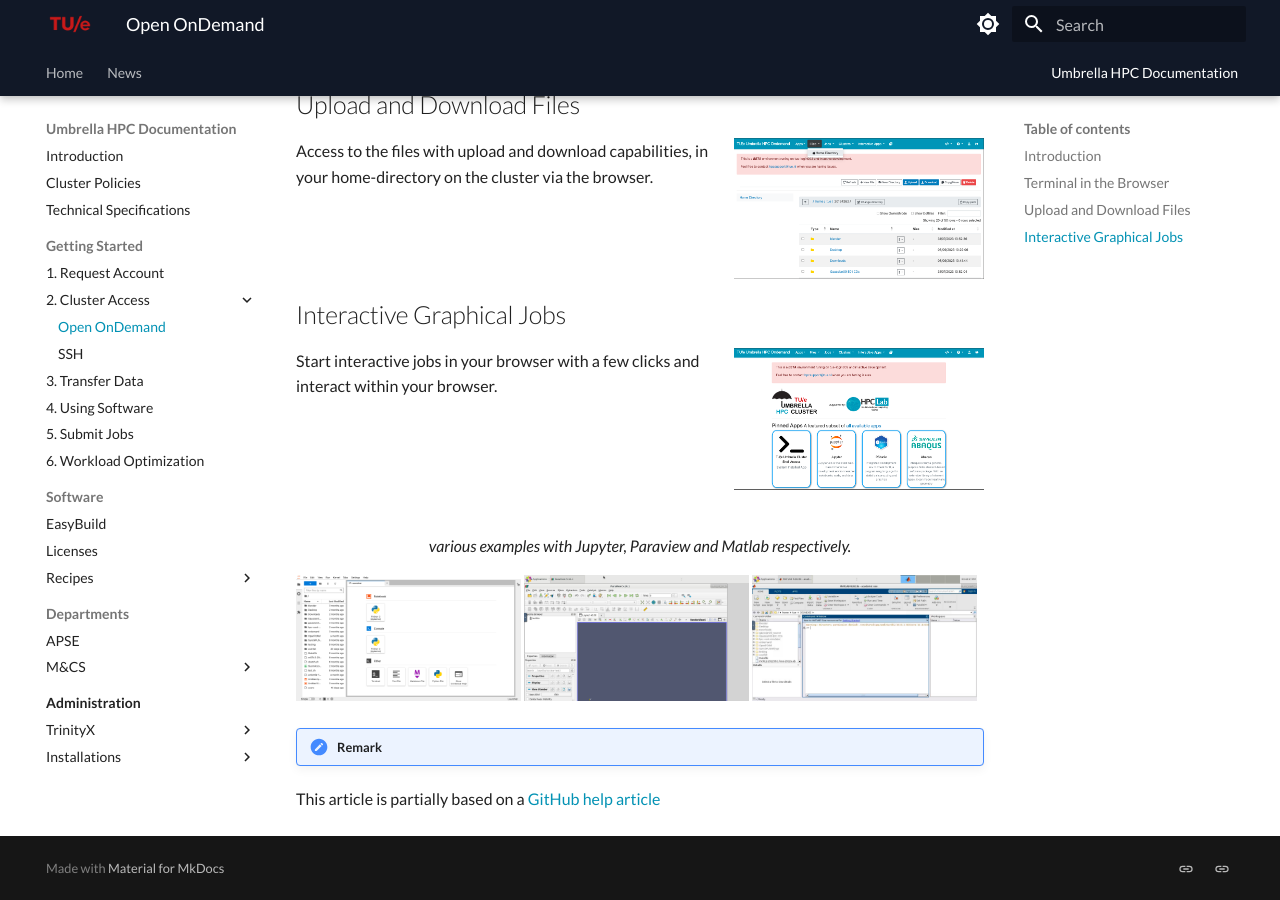
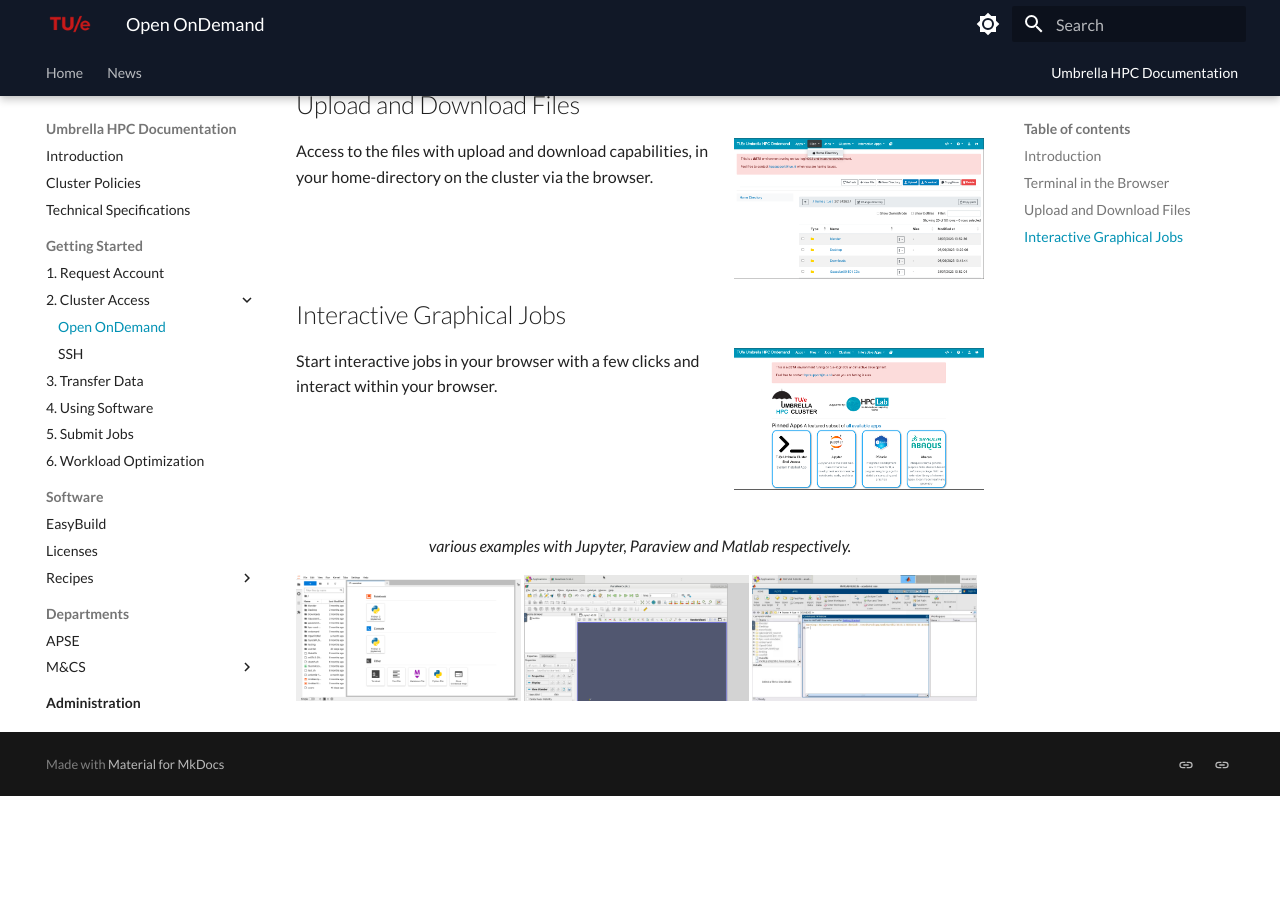
Before and after one commit to gferhpc/supercomputing.tue.nl, an MkDocs documentation site: the page built from pages/documentation/steps/access/openondemand.md, in a window 1280 px wide and 900 px high, scrolled down 631 px. Built offline with MkDocs 1.6.1 and Material for MkDocs 9.7.7, drawn with Linux system fonts in a browser that asks for light colours; after the commit the page ends 1427 px from its top, so only the background shows below that.

Commit message:
Update openondemand.md

```diff
--- a/pages/documentation/steps/access/openondemand.md
+++ b/pages/documentation/steps/access/openondemand.md
@@ -35,6 +35,3 @@
 ![Jupyter](img_4.png){ width=225px }
 ![Paraview](img_5.png){ width=225px }
 ![Matlab](img_6.png){ width=225px }
-
-!!! remark
-This article is partially based on a [GitHub help article](https://help.github.com/en/github/authenticating-to-github/generating-a-new-ssh-key-and-adding-it-to-the-ssh-agent){:target=_blank}
```
